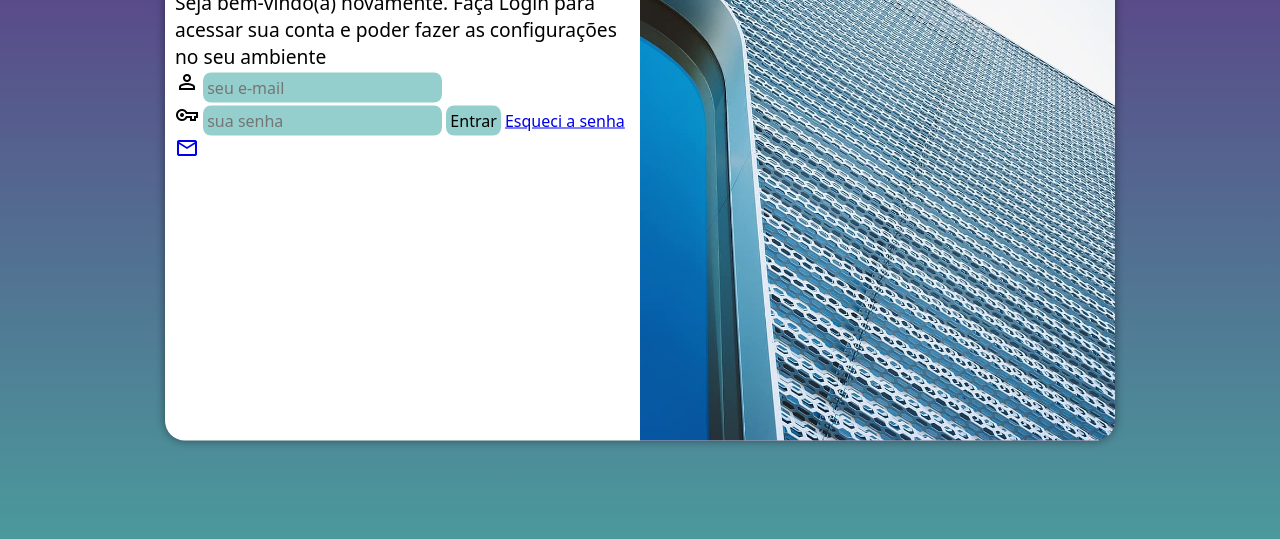
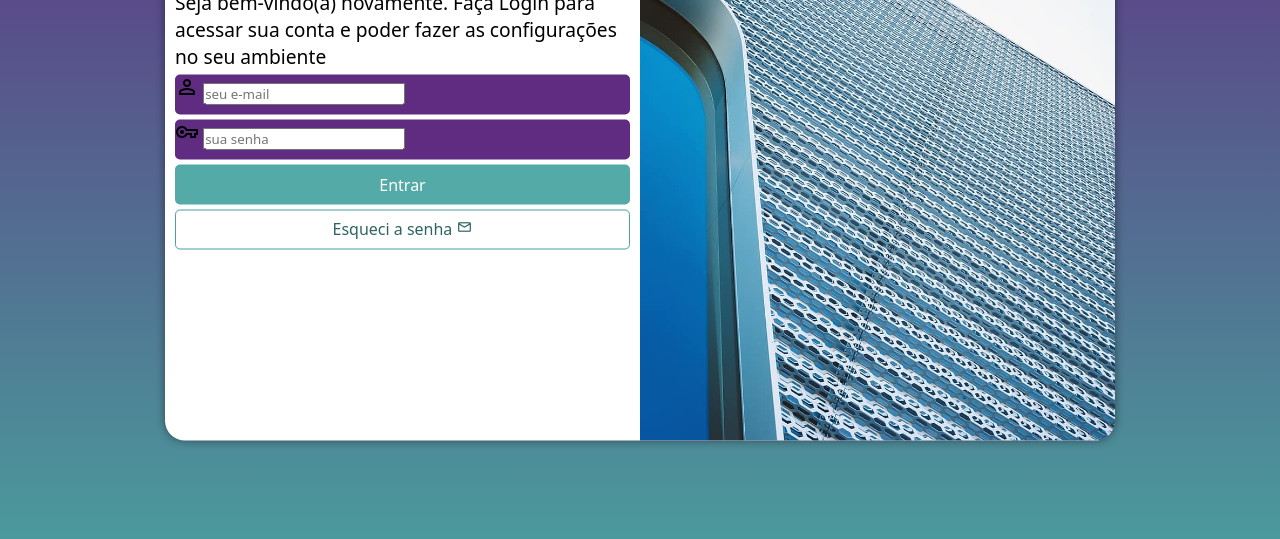
Before and after one commit to kelvin-araujo/projeto-login, a plain HTML site: page index.html in a window 1280 px wide. Shown: the part 217-756 px from the top of the page. Drawn offline with nearby package versions, Linux system fonts and the light colour scheme.

Commit message:
update style.css

```diff
--- a/estilos/style.css
+++ b/estilos/style.css
@@ -62,23 +62,55 @@ div#formulario > h1 {
 
 div#formulario > p {
   font-size: 0.8em;
-  display: block;
 }
 
-div.campo > input {
-  background-color: #94cfcd;
-  padding: 4px;
-  border-radius: 8px;
-  font-size: 1em;
-  border: 0px;
-  height: 100%;
-
+form > div.campo {
+  background-color: #5f2c82;
+  display: block;
+  width: 100%;
+  height: 40px;
+  border-radius: 5px;
+  margin: 5px 0px;
 }
 
 div.campo > label {
   display: none;
 }
 
-div.campo > span {
+form > input[type=submit] {
+  display: block;
+  font-size: 1em;
+  width: 100%;
+  height: 40px;
+  background-color: #53aaa7;
+  color: white;
+  border: none;
+  border-radius: 5px;
+}
 
+form > input[type=submit]:hover {
+  background-color: #2d6462;
+  cursor: pointer;
 }
+
+form > a.botao {
+  display: block;
+  text-align: center;
+  font-size: 1em;
+  width: 100%;
+  height: 40px;
+  padding-top: 7px;
+  margin-top: 5px;
+  color: #2d6462;
+  border: 1px solid #49a09d;
+  border-radius: 5px;
+  text-decoration: none;
+}
+
+form > a.botao:hover {
+  background-color: #6cd3cf;
+}
+
+form > a.botao > span {
+  font-size: 1em;
+}
--- a/index.html
+++ b/index.html
@@ -7,7 +7,7 @@
   <title>Login</title>
   <link rel="stylesheet" href="estilos/style.css">
   <link rel="stylesheet" href="estilos/media-query.css">
-  <link rel="stylesheet" href="https://fonts.googleapis.com/css2?family=Material+Symbols+Outlined:opsz,wght,FILL,GRAD@48,400,0,0" />
+  <link rel="stylesheet" href="https://fonts.googleapis.com/css2?family=Material+Symbols+Outlined:opsz,wght,FILL,GRAD@48,400,1,0" />
 </head>
 <body>
   <main>
@@ -30,11 +30,11 @@
             <span class="material-symbols-outlined">vpn_key</span>
             <input type="password" name="senha" id="isenha" placeholder="sua senha" autocomplete="current-password" required minlength="8" maxlength="20">
             <label for="isenha">Senha</label>
-            <input type="submit" value="Entrar">
-            <a href="esqueci.html">Esqueci a senha
+          </div>
+          <input type="submit" value="Entrar">
+            <a href="esqueci.html" class="botao">Esqueci a senha
             <span class="material-symbols-outlined">mail</span>
             </a>
-          </div>
         </form>
       </div>
     </section>
```
